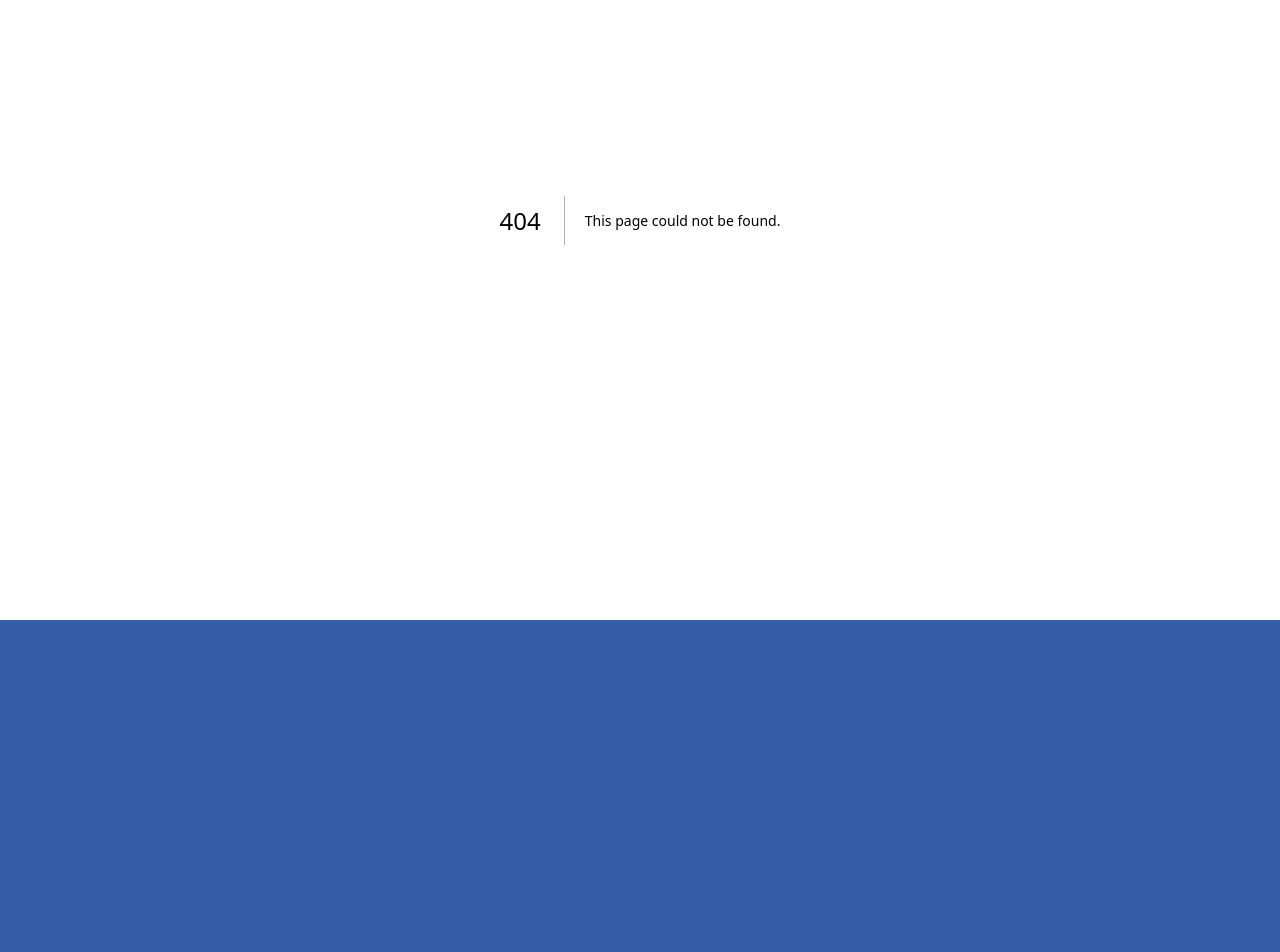
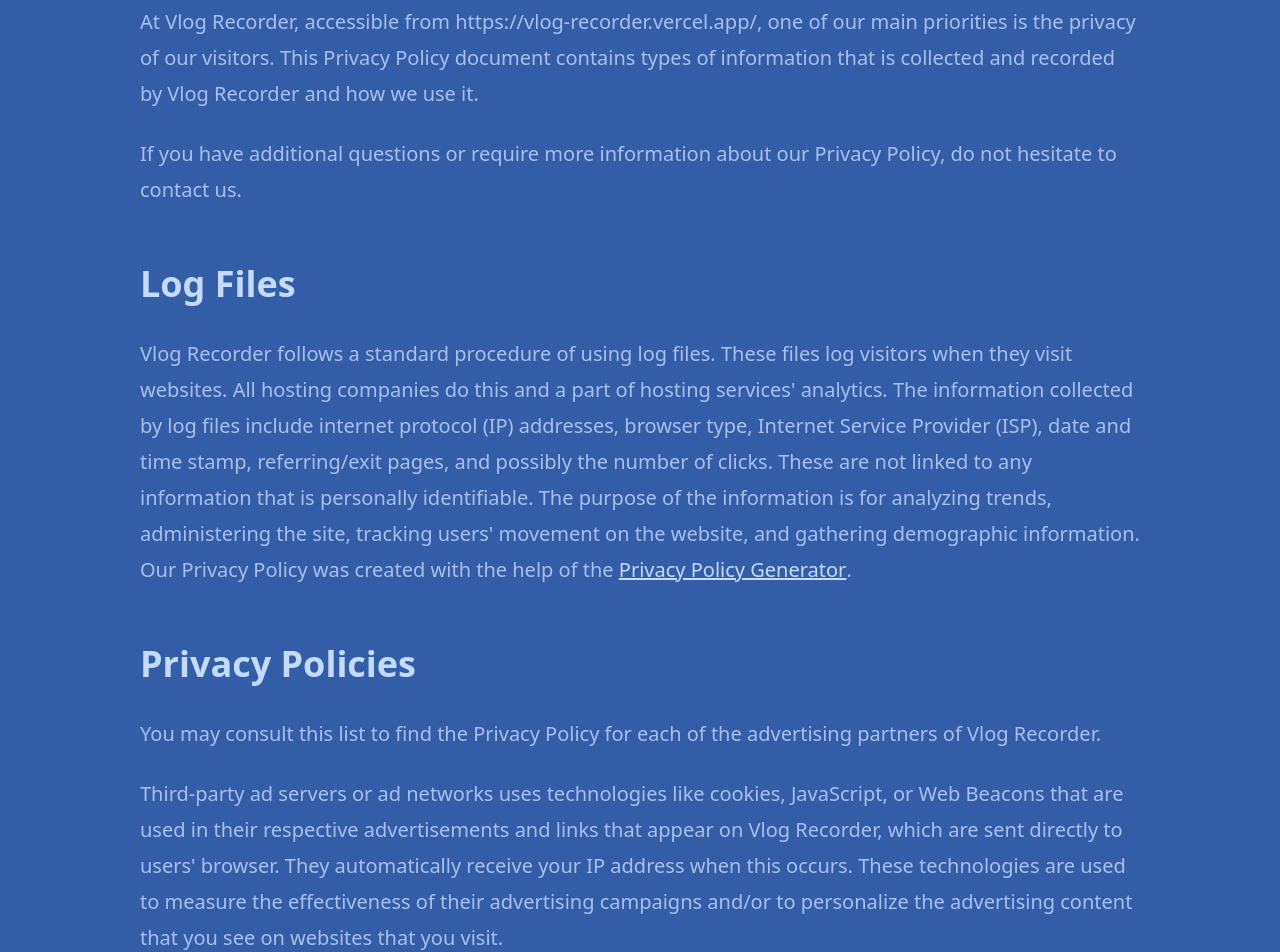
Before and after one commit to jsjoeio/vlog-recorder, a Next.js app: page /privacy-policy in a window 1280 px wide. Before the commit this address had no page. Shown: the part 180-1132 px from the top of the page. Before the commit the page ends 800 px from the top, so only its background shows below. Built offline with nearby package versions, Linux system fonts and the light colour scheme.

Commit message:
feat: add basic google auth
This adds a new privacy-policy page.

And it adds OAuth with Google via next-auth.

```diff
--- a/package.json
+++ b/package.json
@@ -19,10 +19,12 @@
     "file-saver": "^2.0.5",
     "framer-motion": "^10.2.4",
     "next": "13.2.4",
+    "next-auth": "^4.20.1",
     "react": "18.2.0",
     "react-dom": "18.2.0",
     "react-icons": "^4.8.0",
-    "typescript": "4.9.5"
+    "typescript": "4.9.5",
+    "zod": "^3.21.4"
   },
   "devDependencies": {
     "autoprefixer": "^10.4.14",
--- /dev/null
+++ b/src/components/YouTube.tsx
@@ -0,0 +1,34 @@
+import { useSession, signIn, signOut } from "next-auth/react";
+
+export function YouTube() {
+  const { data: session, status } = useSession();
+  const userEmail = session?.user?.email;
+
+  if (status === "loading") {
+    return <p>Hang on there...</p>;
+  }
+
+  if (status === "authenticated") {
+    return (
+      <>
+        <p>Signed in as {userEmail}</p>
+        <button onClick={() => signOut()}>Sign out</button>
+      </>
+    );
+  }
+
+  return (
+    <>
+      <p>Not signed in.</p>
+      <button
+        onClick={() =>
+          signIn("google", {
+            callbackUrl: "/api/auth/callback/google",
+          })
+        }
+      >
+        Sign in
+      </button>
+    </>
+  );
+}
--- /dev/null
+++ b/src/env.ts
@@ -0,0 +1,10 @@
+import { z } from "zod";
+
+const envSchema = z.object({
+  // Server-side
+  GOOGLE_CLIENT_ID: z.string(),
+  GOOGLE_CLIENT_SECRET: z.string(),
+  SECRET: z.string(),
+});
+
+export const env = envSchema.parse(process.env);
--- a/src/pages/_app.tsx
+++ b/src/pages/_app.tsx
@@ -1,6 +1,15 @@
-import '@/styles/globals.css'
-import type { AppProps } from 'next/app'
+import "@/styles/globals.css";
+import { SessionProvider } from "next-auth/react";
+import type { AppProps } from "next/app"
+import type { Session } from "next-auth"
 
-export default function App({ Component, pageProps }: AppProps) {
-  return <Component {...pageProps} />
+export default function App({
+  Component,
+  pageProps: { session, ...pageProps },
+}: AppProps<{ session: Session }>) {
+  return (
+    <SessionProvider session={session}>
+      <Component {...pageProps} />
+    </SessionProvider>
+  );
 }
--- /dev/null
+++ b/src/pages/api/auth/[...nextauth].ts
@@ -0,0 +1,27 @@
+import NextAuth from "next-auth";
+import GoogleProvider from "next-auth/providers/google";
+import { env } from "@/env";
+
+export default NextAuth({
+  providers: [
+    GoogleProvider({
+      clientId: env.GOOGLE_CLIENT_ID,
+      clientSecret: env.GOOGLE_CLIENT_SECRET,
+      authorization: {
+        params: {
+          prompt: "consent",
+          access_type: "offline",
+          response_type: "code",
+          scope:
+            "https://www.googleapis.com/auth/userinfo.profile https://www.googleapis.com/auth/userinfo.email https://www.googleapis.com/auth/youtube.upload",
+        },
+      },
+    }),
+  ],
+  secret: env.SECRET,
+  callbacks: {
+    async redirect({ url, baseUrl }) {
+      return baseUrl;
+    },
+  },
+});
--- a/src/pages/index.tsx
+++ b/src/pages/index.tsx
@@ -3,6 +3,7 @@
 import { VideoRecorder } from "@/components/VideoRecorder";
 import { Header } from "@/components/Header";
 import { Loader } from "@/components/Loader";
+import { YouTube } from "@/components/YouTube";
 
 export type STATE =
   | "initialRender"
@@ -71,6 +72,7 @@
           <VideoRecorder state={state} setState={setState} />
           <RecordButton state={state} setState={setState} />
         </div>
+        <YouTube />
       </div>
     </>
   );
--- /dev/null
+++ b/src/pages/privacy-policy.tsx
@@ -0,0 +1,110 @@
+export default function PrivacyPolicy() {
+  return (
+    <div className="max-w-screen-lg mx-auto px-3 pt-20 pb-32 prose lg:prose-xl">
+      <h1>Privacy Policy for Vlog Recorder</h1>
+
+      <p>
+        At Vlog Recorder, accessible from https://vlog-recorder.vercel.app/, one
+        of our main priorities is the privacy of our visitors. This Privacy
+        Policy document contains types of information that is collected and
+        recorded by Vlog Recorder and how we use it.
+      </p>
+
+      <p>
+        If you have additional questions or require more information about our
+        Privacy Policy, do not hesitate to contact us.
+      </p>
+
+      <h2>Log Files</h2>
+
+      <p>
+        Vlog Recorder follows a standard procedure of using log files. These
+        files log visitors when they visit websites. All hosting companies do
+        this and a part of hosting services' analytics. The information
+        collected by log files include internet protocol (IP) addresses, browser
+        type, Internet Service Provider (ISP), date and time stamp,
+        referring/exit pages, and possibly the number of clicks. These are not
+        linked to any information that is personally identifiable. The purpose
+        of the information is for analyzing trends, administering the site,
+        tracking users' movement on the website, and gathering demographic
+        information. Our Privacy Policy was created with the help of the{" "}
+        <a href="https://www.privacypolicygenerator.org">
+          Privacy Policy Generator
+        </a>
+        .
+      </p>
+
+      <h2>Privacy Policies</h2>
+
+      <p>
+        You may consult this list to find the Privacy Policy for each of the
+        advertising partners of Vlog Recorder.
+      </p>
+
+      <p>
+        Third-party ad servers or ad networks uses technologies like cookies,
+        JavaScript, or Web Beacons that are used in their respective
+        advertisements and links that appear on Vlog Recorder, which are sent
+        directly to users' browser. They automatically receive your IP address
+        when this occurs. These technologies are used to measure the
+        effectiveness of their advertising campaigns and/or to personalize the
+        advertising content that you see on websites that you visit.
+      </p>
+
+      <p>
+        Note that Vlog Recorder has no access to or control over these cookies
+        that are used by third-party advertisers.
+      </p>
+
+      <h2>Third Party Privacy Policies</h2>
+
+      <p>
+        Vlog Recorder's Privacy Policy does not apply to other advertisers or
+        websites. Thus, we are advising you to consult the respective Privacy
+        Policies of these third-party ad servers for more detailed information.
+        It may include their practices and instructions about how to opt-out of
+        certain options.{" "}
+      </p>
+
+      <p>
+        You can choose to disable cookies through your individual browser
+        options. To know more detailed information about cookie management with
+        specific web browsers, it can be found at the browsers' respective
+        websites.
+      </p>
+
+      <h2>Children's Information</h2>
+
+      <p>
+        Another part of our priority is adding protection for children while
+        using the internet. We encourage parents and guardians to observe,
+        participate in, and/or monitor and guide their online activity.
+      </p>
+
+      <p>
+        Vlog Recorder does not knowingly collect any Personal Identifiable
+        Information from children under the age of 13. If you think that your
+        child provided this kind of information on our website, we strongly
+        encourage you to contact us immediately and we will do our best efforts
+        to promptly remove such information from our records.
+      </p>
+
+      <h2>Online Privacy Policy Only</h2>
+
+      <p>
+        This Privacy Policy applies only to our online activities and is valid
+        for visitors to our website with regards to the information that they
+        shared and/or collect in Vlog Recorder. This policy is not applicable to
+        any information collected offline or via channels other than this
+        website.
+      </p>
+
+      <h2>Consent</h2>
+
+      <p>
+        By using our website, you hereby consent to our Privacy Policy and agree
+        to its Terms and Conditions.
+      </p>
+    </div>
+  );
+}
--- a/tailwind.config.js
+++ b/tailwind.config.js
@@ -11,5 +11,5 @@
   theme: {
     extend: {},
   },
-  plugins: [require("daisyui")],
-}
+  plugins: [require("@tailwindcss/typography"), require("daisyui")],
+};
```
Also changed, not shown: 1 other file (tests, documents, lock files or other folders).
